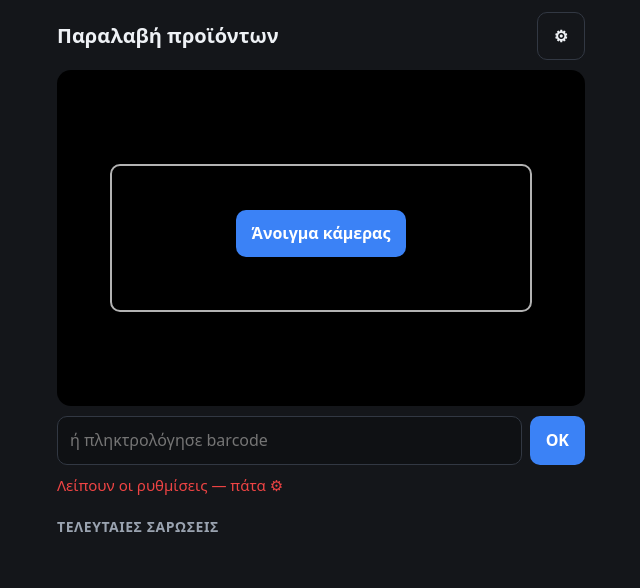
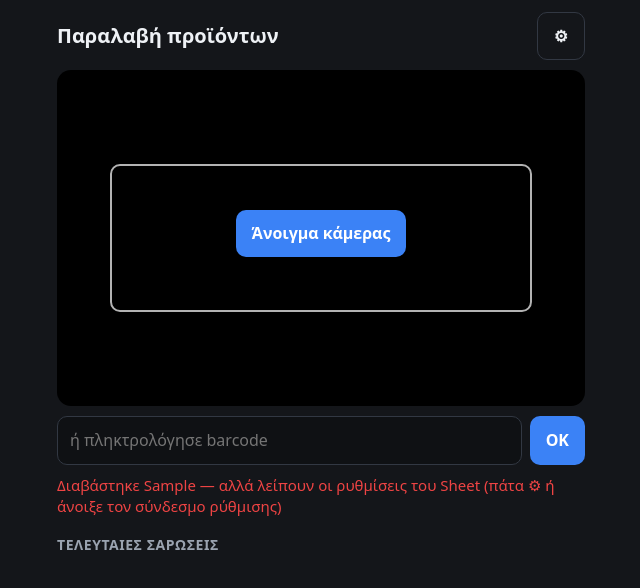
Before and after one commit to bithras/stockscan, a plain HTML site: page index.html in a window 1280 px wide. Both pictures are taken after typing "Sample" into the empty fields and a click on the button "OK". Shown: the whole page, without its empty margins (319-959 px from the left). Drawn offline with Linux system fonts and the light colour scheme.

Commit message:
Stop beep loop on failed scans, show missing-settings error; add keyed CSV export

```diff
--- a/index.html
+++ b/index.html
@@ -205,6 +205,10 @@
   let last = { code: null, seen: 0 };
 
   async function onCode(raw, format) {
+    if (!MOCK && (!cfg || !cfg.url || !cfg.key)) {
+      beep(false); status('Διαβάστηκε ' + raw + ' — αλλά λείπουν οι ρυθμίσεις του Sheet (πάτα ⚙ ή άνοιξε τον σύνδεσμο ρύθμισης)', 'err');
+      return;
+    }
     beep(true);
     flash();
     status('Καταγραφή ' + raw + '…');
@@ -214,8 +218,8 @@
       showCard(j.product, '+1');
       status(j.warning || ('+1 → ' + j.product.qty), j.warning ? 'warn' : 'ok');
     } catch (e) {
-      last.code = null; // allow an immediate re-scan
-      beep(false); status(e.message, 'err');
+      // Keep last.code: the same code fires again only after it leaves the view (no beep loop on errors).
+      beep(false); status(raw + ': ' + e.message, 'err');
     }
   }
 
```
Also changed, not shown: 2 other files.
